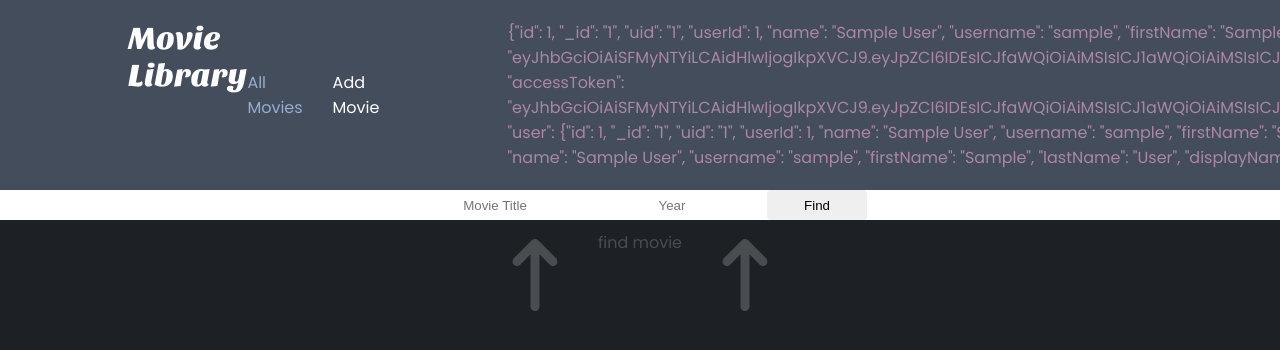
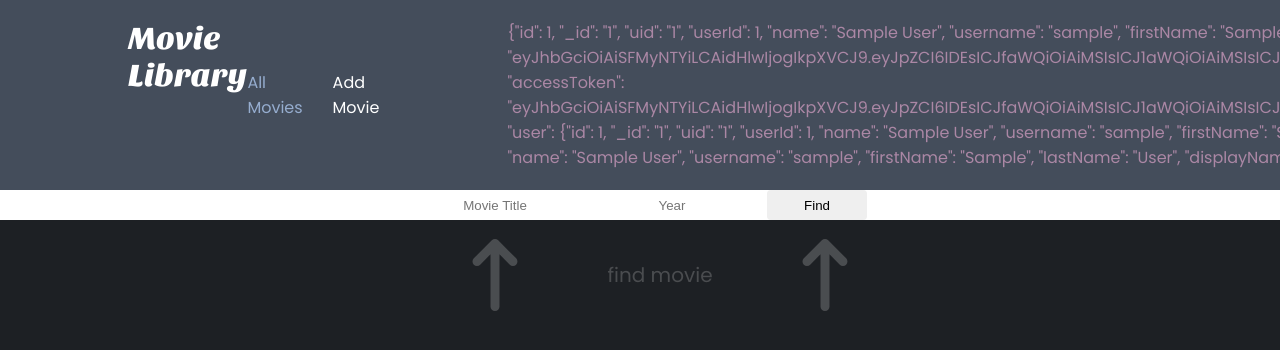
Before and after one commit to T0lst0v/Movie_LIbrary, a React (Create React App) app in the folder client/: page /add in a window 1280 px wide. Shown: the top 350 px of the page. Built offline with nearby package versions, Linux system fonts and the light colour scheme; no server answers; sample sign-in values are in the browser's storage.

Commit message:
smal chengi in styling

```diff
--- a/client/src/styles/dashboard.css
+++ b/client/src/styles/dashboard.css
@@ -1,5 +1,6 @@
 .arrow-helpers {
-  margin: 10px;
+  margin-top: 10px;
+  margin-left: 40px;
   display: flex;
   font-size: 90px;
   color: rgba(255, 255, 255, 0.2);
@@ -7,8 +8,9 @@
 }
 
 .arrow-spacer {
-  width: 120px;
-  font-size: 16px;
+  margin-top: 30px;
+  width: 240px;
+  font-size: 20px;
   text-align: center;
 }
 
```
